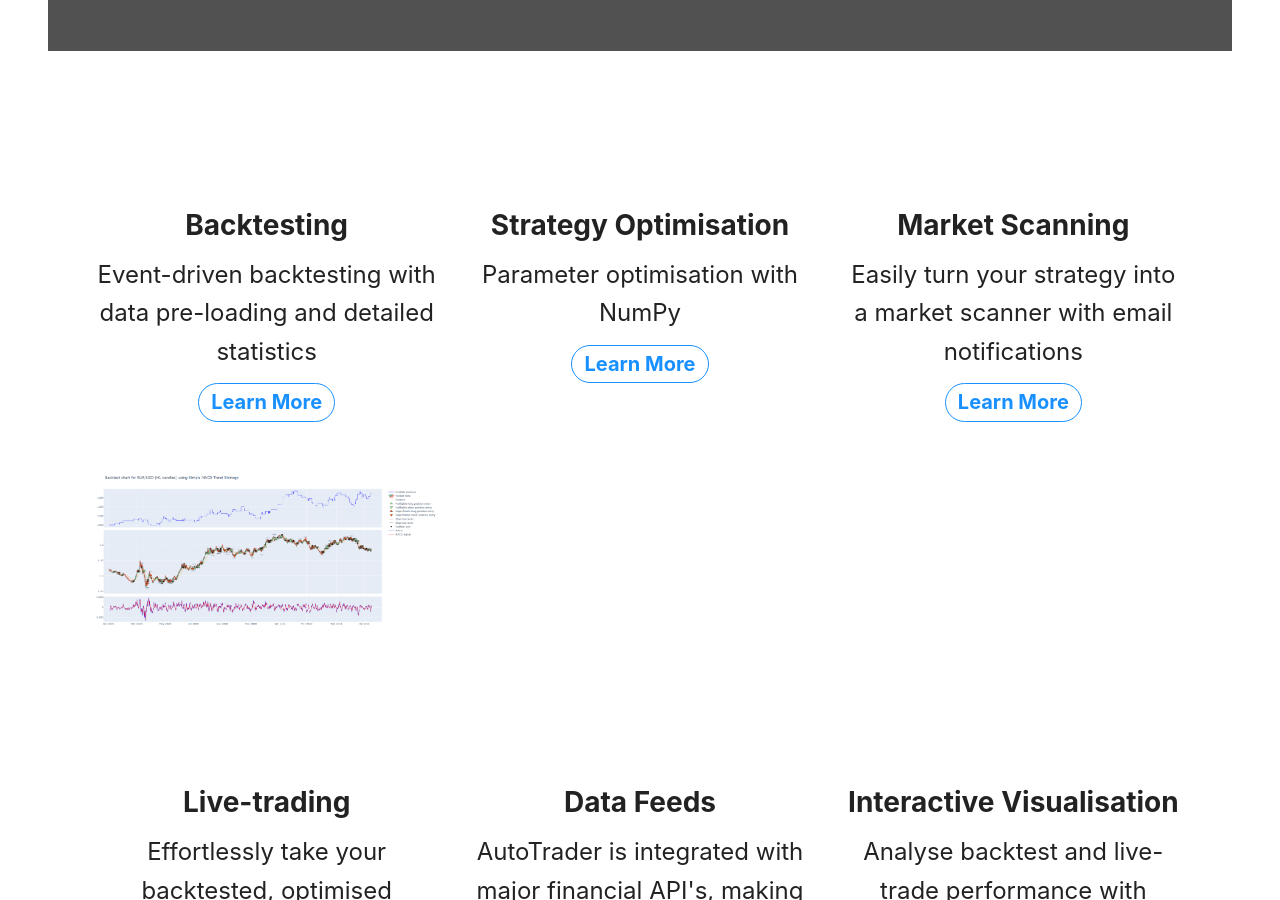
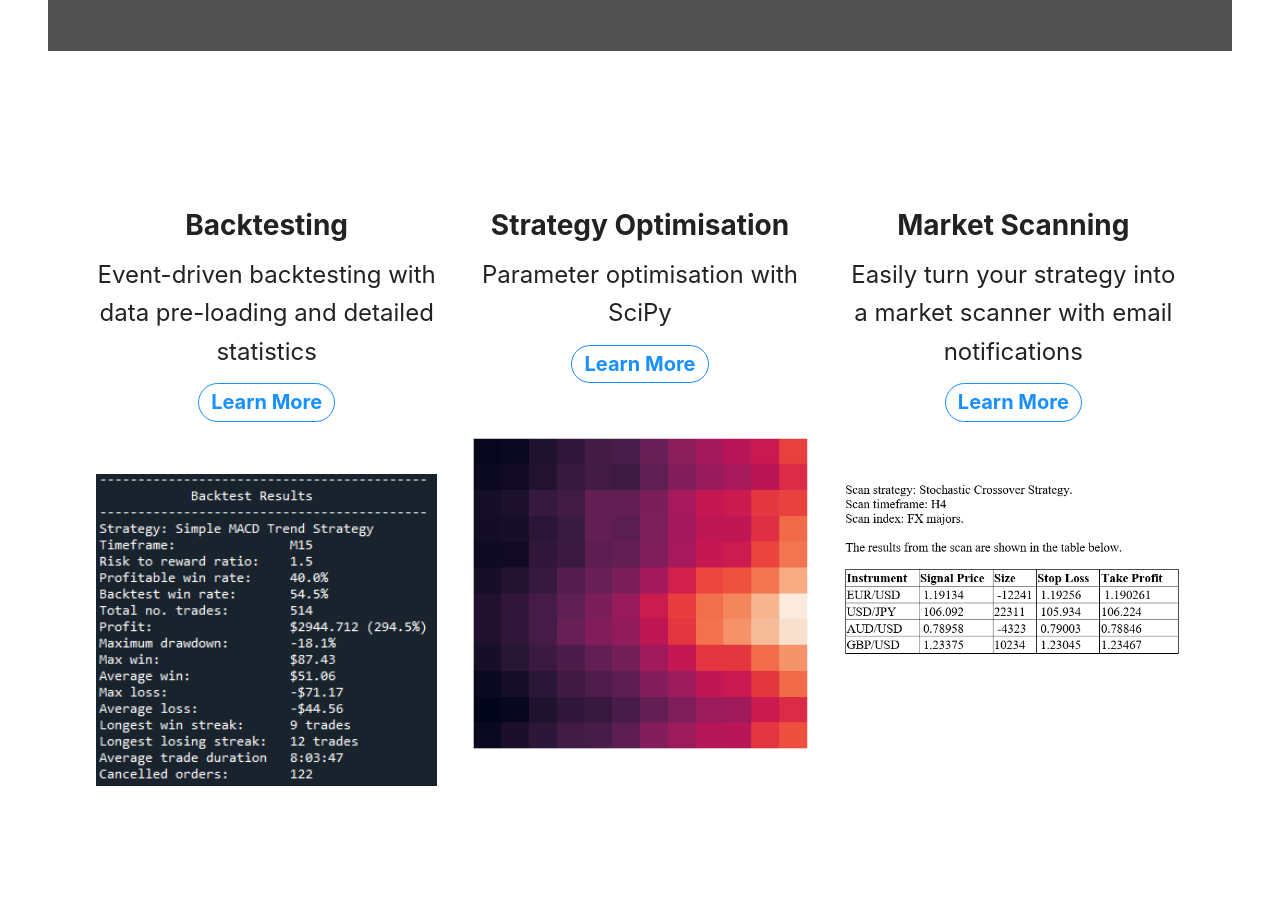
Before and after one commit to kieran-mackle/AutoTrader, a Jekyll site: the page built from index.html, in a window 1280 px wide and 900 px high, scrolled down 1137 px. Built offline with Jekyll 4.4.1, drawn with Linux system fonts in a browser that asks for light colours; nearby versions of some CDN libraries; the list of posts is cut into pages by our own code.

Commit message:
Images added to landing page

```diff
--- a/index.html
+++ b/index.html
@@ -42,13 +42,17 @@ data:
             - text: Learn More
               url: /tutorials/backtesting
           image:
-            src: /assets/images/backtest-example-plot.jpg
+            src: /assets/images/backtest-stats.png
+            is_row: true
 
         - title: Strategy Optimisation
-          excerpt: Parameter optimisation with NumPy
+          excerpt: Parameter optimisation with SciPy
           actions:
             - text: Learn More
               url: /tutorials/optimisation
+          image:
+            src: /assets/images/optimisation-heatmap.png
+            is_row: true
 
         - title: Market Scanning
           excerpt: >
@@ -57,6 +61,9 @@ data:
           actions:
             - text: Learn More
               url: /docs/emailing
+          image:
+            src: /assets/images/scan-email.png
+            is_row: true
 
     - title:
       children:
```
Also changed, not shown: other parts of index.html (+8 -0 lines), assets/images/backtest-chart.png (added), assets/images/backtest-stats.png (added), assets/images/data-feed.png (added), assets/images/live-trade-log.png (added), assets/images/optimisation-heatmap.png (added), assets/images/scan-email.png (added).
